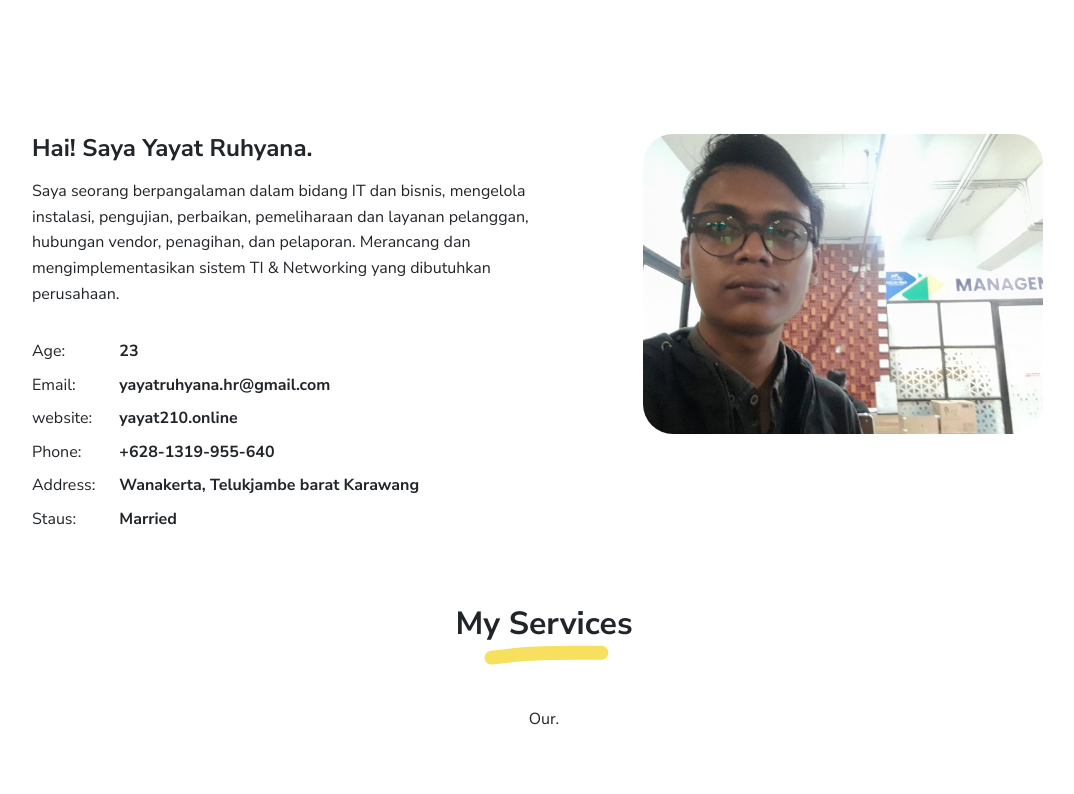
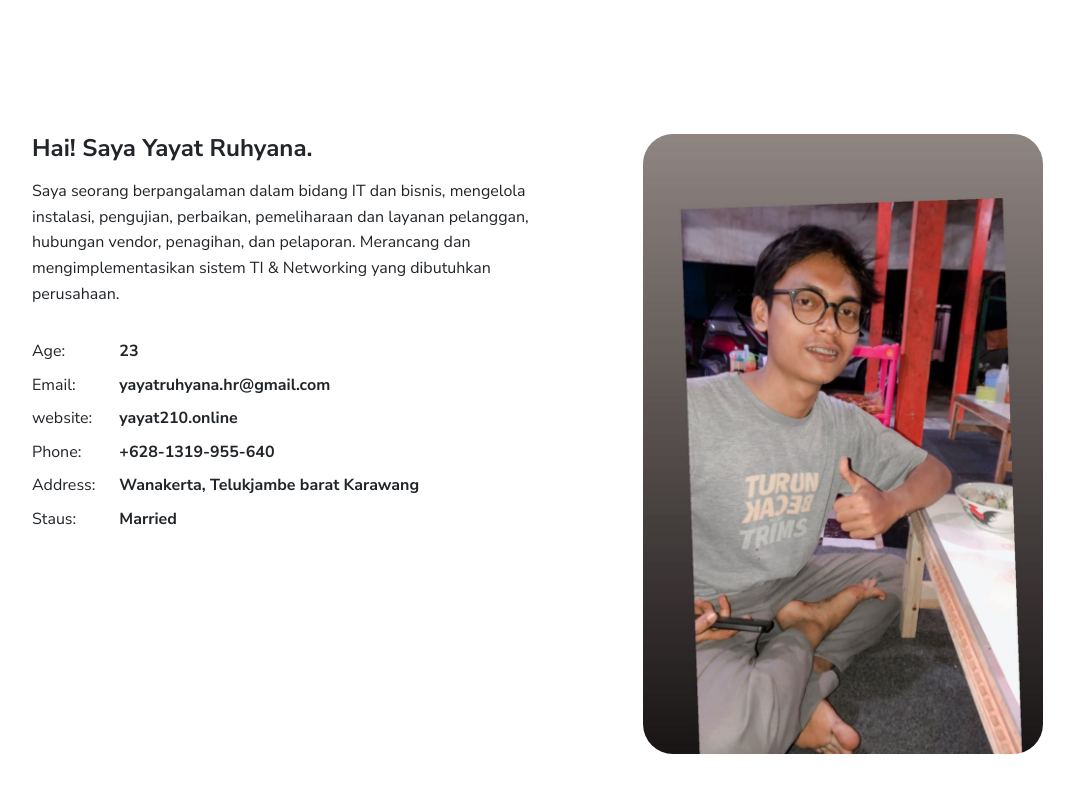
Before and after one commit to yayatrhyna/profile, a plain HTML site: page index.html in a window 1280 px wide. Shown: the part 700-1494 px from the top of the page, without its empty margins (96-1170 px from the left). Drawn offline with Linux system fonts and the light colour scheme.

Commit message:
Update index.html

```diff
--- a/index.html
+++ b/index.html
@@ -120,7 +120,7 @@
           </div>
         </div>
       </div>
-      <div class="col-md-5 offset-md-1" data-aos="fade-left" data-aos-delay="100"><img class="avatar img-fluid mt-2" src="images/yayat.jpg" width="400" height="400" alt="Walter Patterson"/></div>
+      <div class="col-md-5 offset-md-1" data-aos="fade-left" data-aos-delay="100"><img class="avatar img-fluid mt-2" src="images/gw.jpg" width="400" height="400" alt="Walter Patterson"/></div>
     </div>
   </div>
 </div>
```
